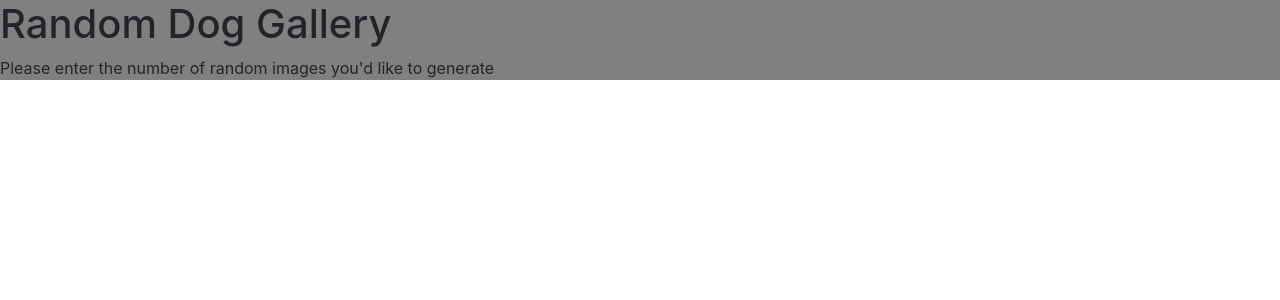
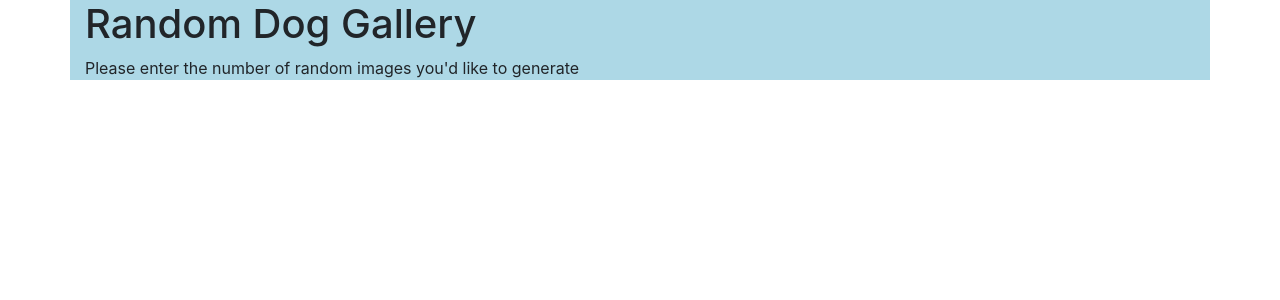
Before and after one commit to seantowne/cst-336-exam-practice-1, a PHP site: page / in a window 1280 px wide. Shown: the top 300 px of the page. Run offline with PHP 8.4, Linux system fonts and the light colour scheme.

Commit message:
AutomatedCommitAndPush

```diff
--- a/css/styles.css
+++ b/css/styles.css
@@ -9,8 +9,9 @@
     margin: 10px;
 }
 
-#inputDiv {
-    background-color: grey;
+.container{
+    background-color: lightblue;
 }
 
+
 /* use bootstrap img-thumbnail */
--- a/index.html
+++ b/index.html
@@ -10,9 +10,9 @@
 
 
     <body>
-        <main>
+        <main class="container">
             <div id="inputDiv">
-                <h1>Random Dog Gallery</h1>
+                <h1 id="contentHeader">Random Dog Gallery</h1>
                 <span id="promt">Please enter the number of random images you'd like to generate</span>
             </div>
         </main>
```
